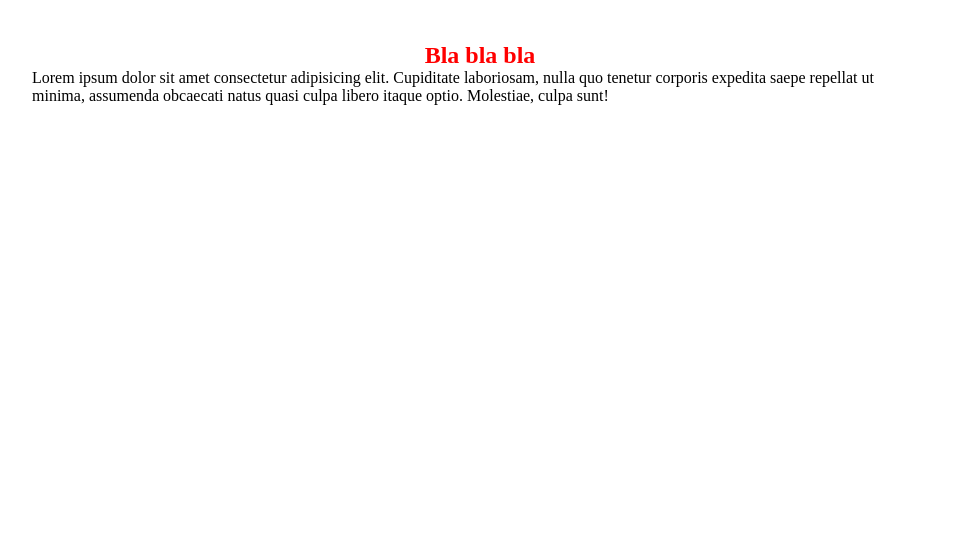
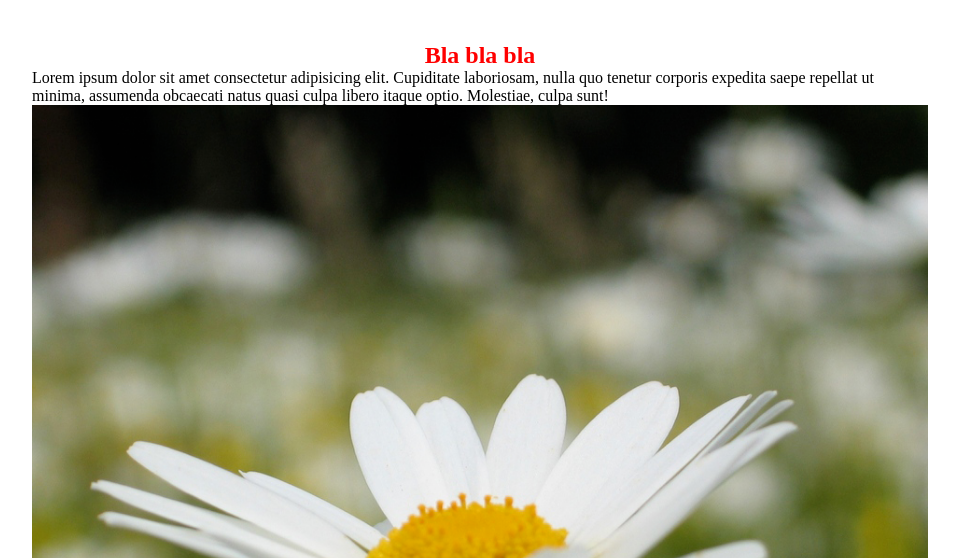
Before and after one commit to SofiaBlem/git_oevelse, a plain HTML site: page index.html in a window 1280 px wide. Shown: the part 242-800 px from the top of the page, without its empty margins (160-1119 px from the left). Drawn offline with Linux system fonts and the light colour scheme.

Commit message:
ver2 done

```diff
--- a/index.html
+++ b/index.html
@@ -14,6 +14,7 @@
     <p>Lorem ipsum dolor sit amet consectetur adipisicing elit. Cupiditate laboriosam, nulla quo tenetur corporis
         expedita saepe repellat ut minima, assumenda obcaecati natus quasi culpa libero itaque optio. Molestiae, culpa
         sunt!</p>
+    <img src="./imgs/1_1.jpg" alt="img1">
 </body>
 
 </html>
```
Also changed, not shown: imgs/1_1.jpg (added), imgs/2_1.jpg (added), imgs/2_2.jpg (added), imgs/3_3.jpg (added).
